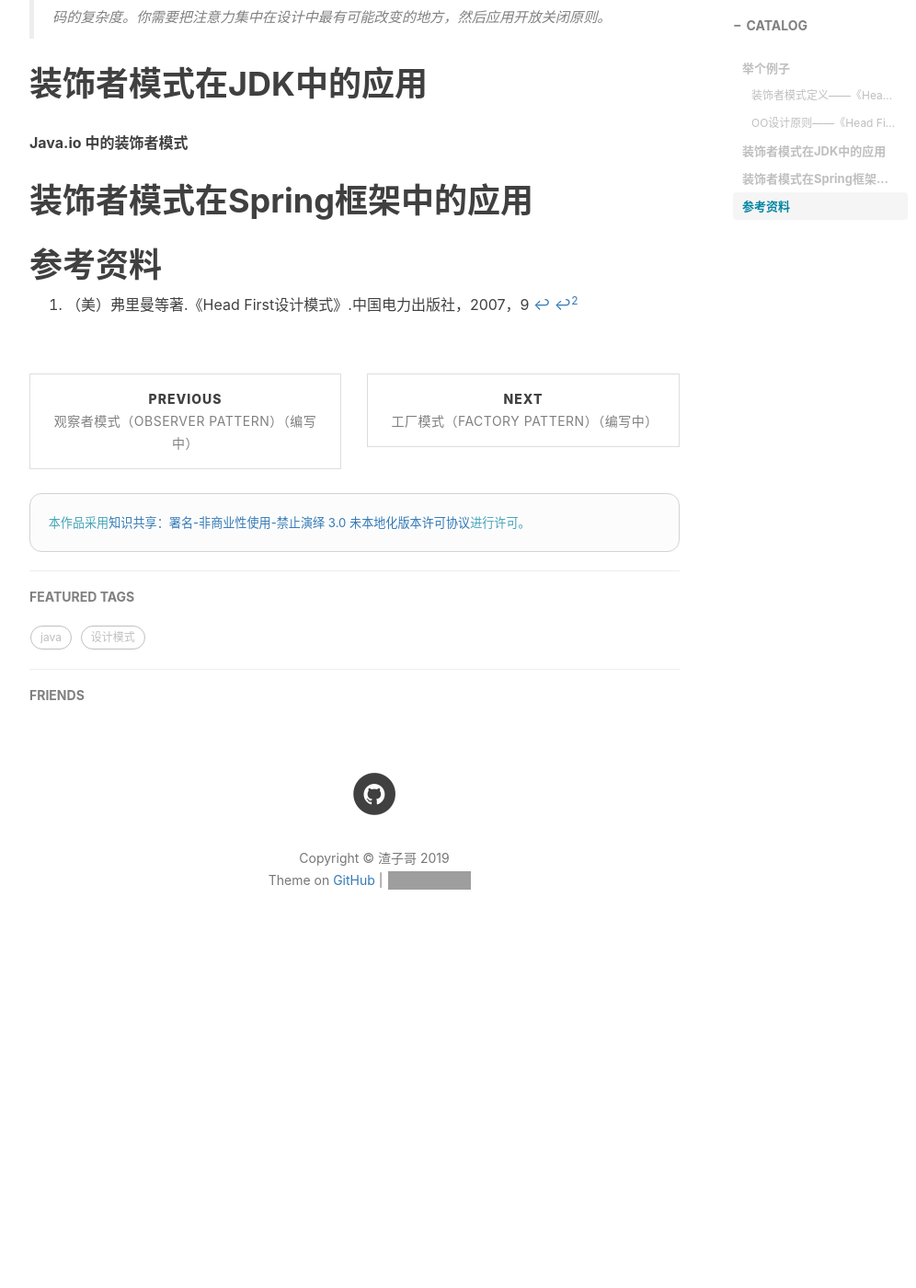
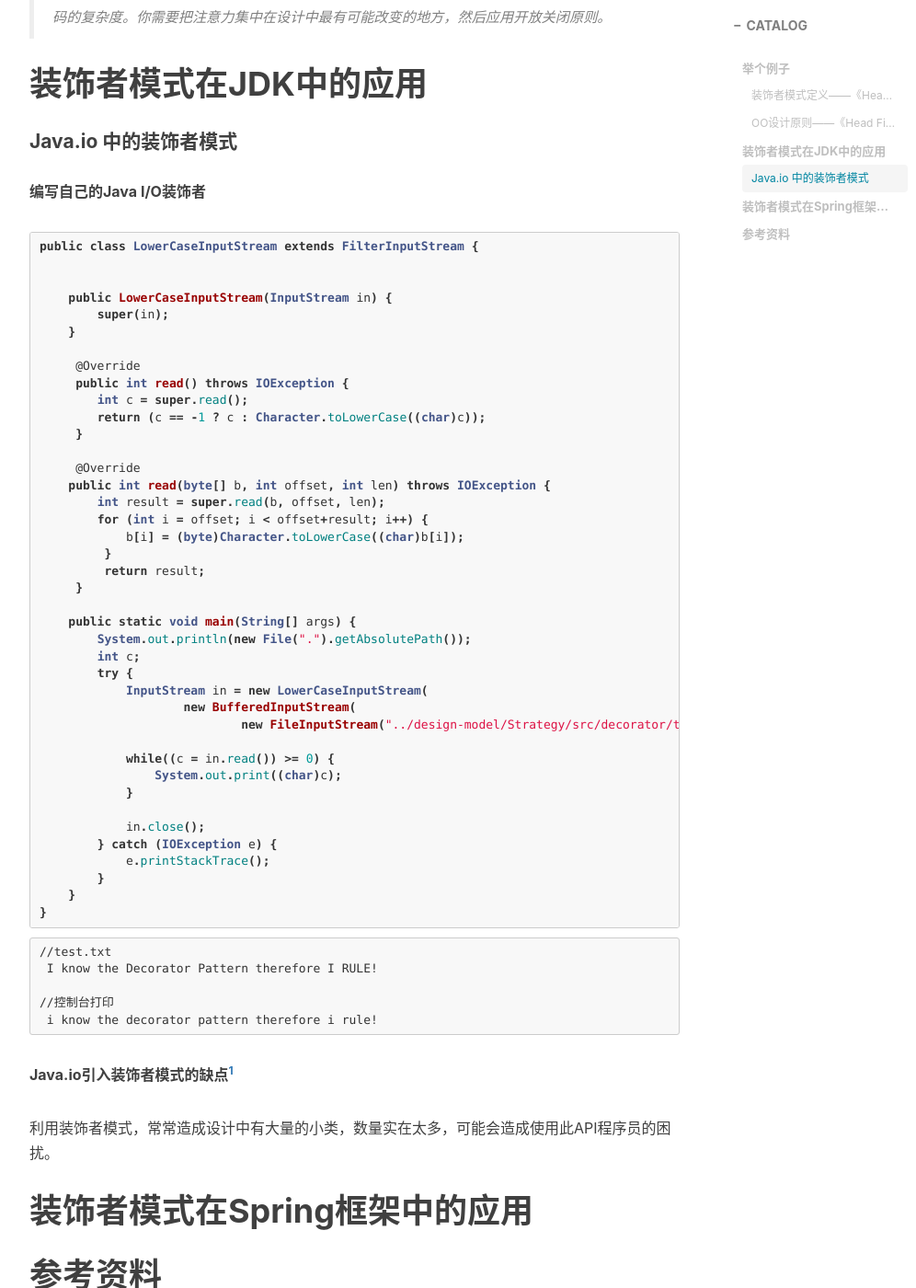
Before and after one commit to anxiouspig/anxiouspig.github.io, a Jekyll site: the page built from _posts/2019-05-06-装饰者模式.md, in a window 1280 px wide and 1400 px high, scrolled down 920 px. Shown: the whole window at 92% size, without its empty margins (233-1229 px from the left). Built offline with Jekyll 4.4.1, drawn with Linux system fonts in a browser that asks for light colours; nearby versions of some CDN libraries; comment, search, counter and statistics services are not loaded; before the commit the page ends 1980 px from its top, so only the background shows below that; some of the changed text lies outside the part shown; grey boxes are pictures that could not be loaded.

Commit message:
装饰者模式

````diff
--- a/_posts/2019-05-06-装饰者模式.md
+++ b/_posts/2019-05-06-装饰者模式.md
@@ -22,9 +22,64 @@ tags:
 
 # 装饰者模式在JDK中的应用
 
-**Java.io 中的装饰者模式**
+#### Java.io 中的装饰者模式
+
+**编写自己的Java I/O装饰者**
+
+```java
+public class LowerCaseInputStream extends FilterInputStream {
 
 
+    public LowerCaseInputStream(InputStream in) {
+        super(in);
+    }
+
+     @Override
+     public int read() throws IOException {
+        int c = super.read();
+        return (c == -1 ? c : Character.toLowerCase((char)c));
+     }
+
+     @Override
+    public int read(byte[] b, int offset, int len) throws IOException {
+        int result = super.read(b, offset, len);
+        for (int i = offset; i < offset+result; i++) {
+            b[i] = (byte)Character.toLowerCase((char)b[i]);
+         }
+         return result;
+     }
+
+    public static void main(String[] args) {
+        System.out.println(new File(".").getAbsolutePath());
+        int c;
+        try {
+            InputStream in = new LowerCaseInputStream(
+                    new BufferedInputStream(
+                            new FileInputStream("../design-model/Strategy/src/decorator/test.txt")));
+
+            while((c = in.read()) >= 0) {
+                System.out.print((char)c);
+            }
+
+            in.close();
+        } catch (IOException e) {
+            e.printStackTrace();
+        }
+    }
+}
+```
+```html
+//test.txt
+ I know the Decorator Pattern therefore I RULE!
+
+//控制台打印
+ i know the decorator pattern therefore i rule!
+```
+
+
+**Java.io引入装饰者模式的缺点[^1]**
+
+利用装饰者模式，常常造成设计中有大量的小类，数量实在太多，可能会造成使用此API程序员的困扰。
 
 # 装饰者模式在Spring框架中的应用
 
````
Also changed, not shown: _posts/2019-04-14-策略模式.md (+1 -1 lines), _posts/2019-05-05-观察者模式.md (+3 -2 lines).
